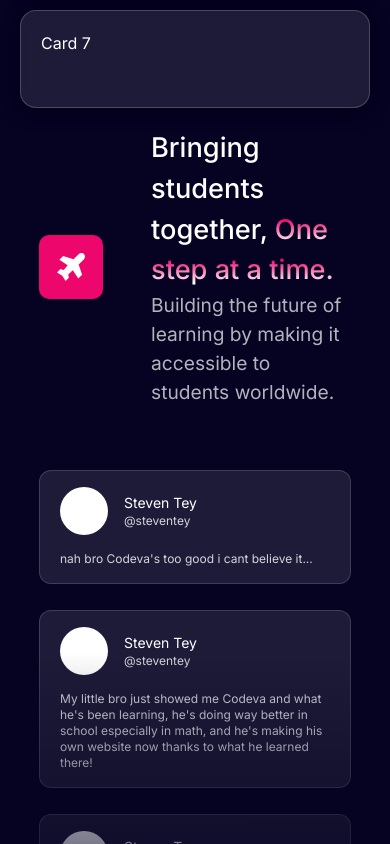
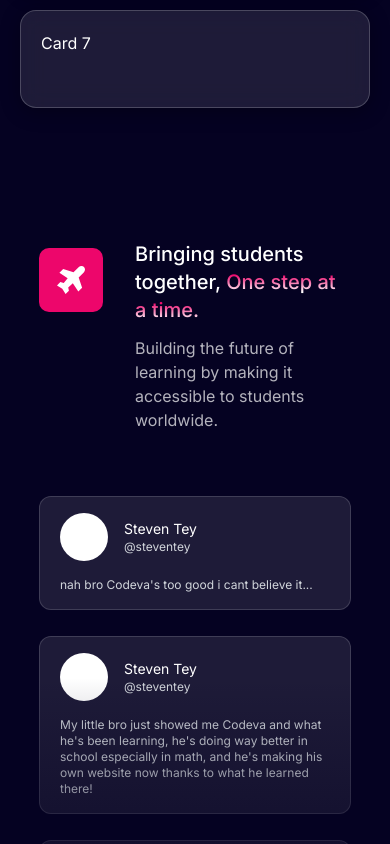
Before and after one commit to SwapnilDass/educodeva-renameFiles, a React (Vite) app: page / in a window 390 px wide. Shown: the part 1560-2404 px from the top of the page. Built offline with nearby package versions, Linux system fonts and the light colour scheme.

Commit message:
Refactor Testimonials component header layout and styling for improved responsiveness

```diff
--- a/src/components/pages/landing/section-3/Testimonials.tsx
+++ b/src/components/pages/landing/section-3/Testimonials.tsx
@@ -11,18 +11,20 @@
 }: TestimonialsProps) {
   return (
     <section
-      className={`flex flex-col items-center justify-center bg-[#050222] ${className}`}
+      className={`flex flex-col items-center justify-center bg-[#050222] py-28 ${className}`}
       {...props} // Other HTML <section> attributes
     >
       <div className="h-[85%] w-[80%]">
         {/* Header */}
-        <div className="mb-16 flex h-fit items-center gap-12">
+        <div className="mb-16 flex h-fit justify-start gap-8 sm:items-center sm:gap-12">
           {/* Badge */}
-          <PlaneBadge />
+          <div className="max-sm:mt-2">
+            <PlaneBadge />
+          </div>
 
           {/* Title and description */}
-          <div className="flex h-full flex-col justify-between">
-            <h2 className="text-[1.7rem] font-medium">
+          <div className="flex h-full flex-col justify-between gap-y-3">
+            <h2 className="text-xl font-medium md:text-[1.7rem]">
               Bringing students together,{" "}
               <span
                 style={{
@@ -37,7 +39,7 @@
               </span>
             </h2>
 
-            <p className="text-[1.2rem] font-normal text-white/70">
+            <p className="text-base font-normal text-white/70 sm:text-[1.2rem]">
               Building the future of learning by making it accessible to
               students worldwide.
             </p>
```
